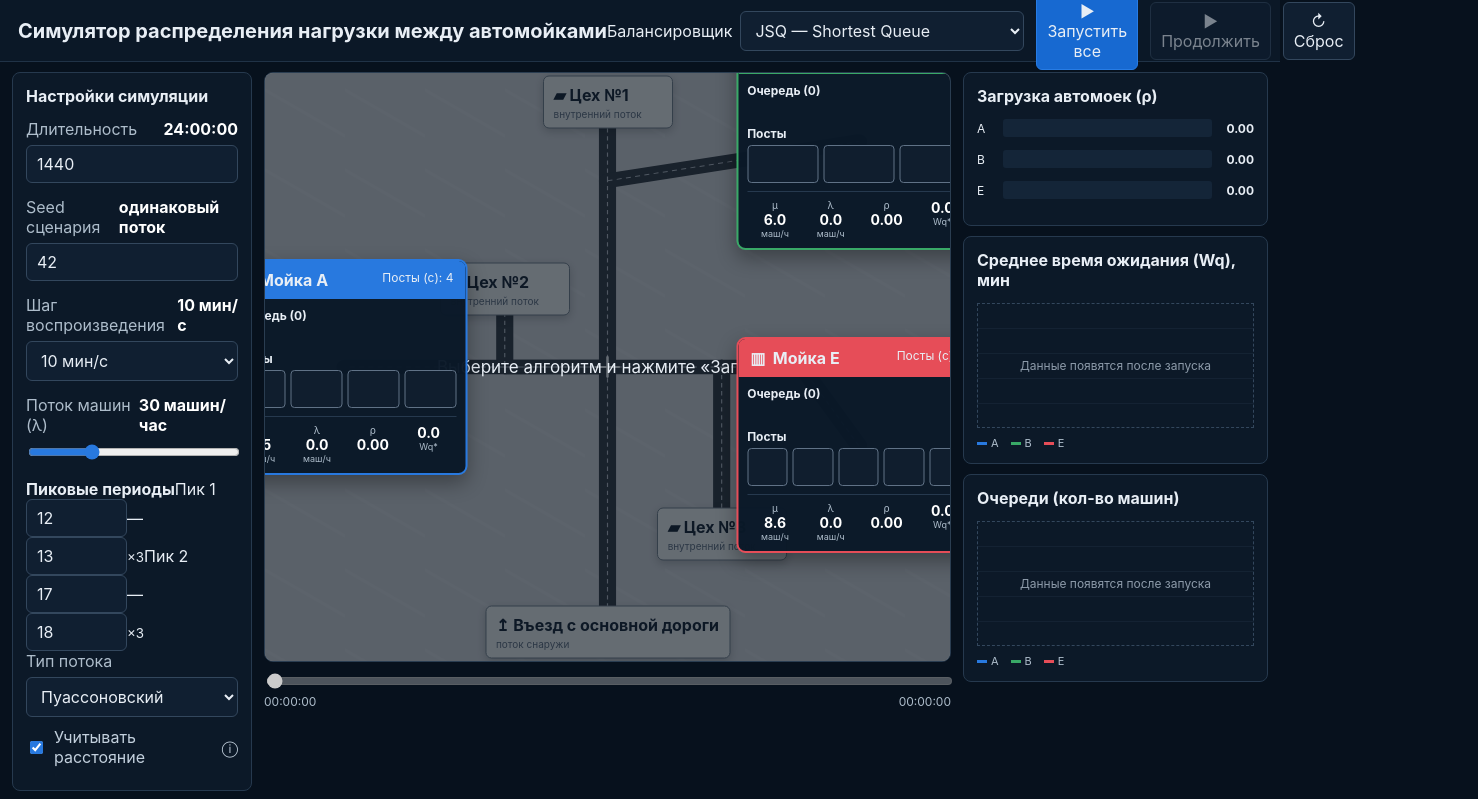
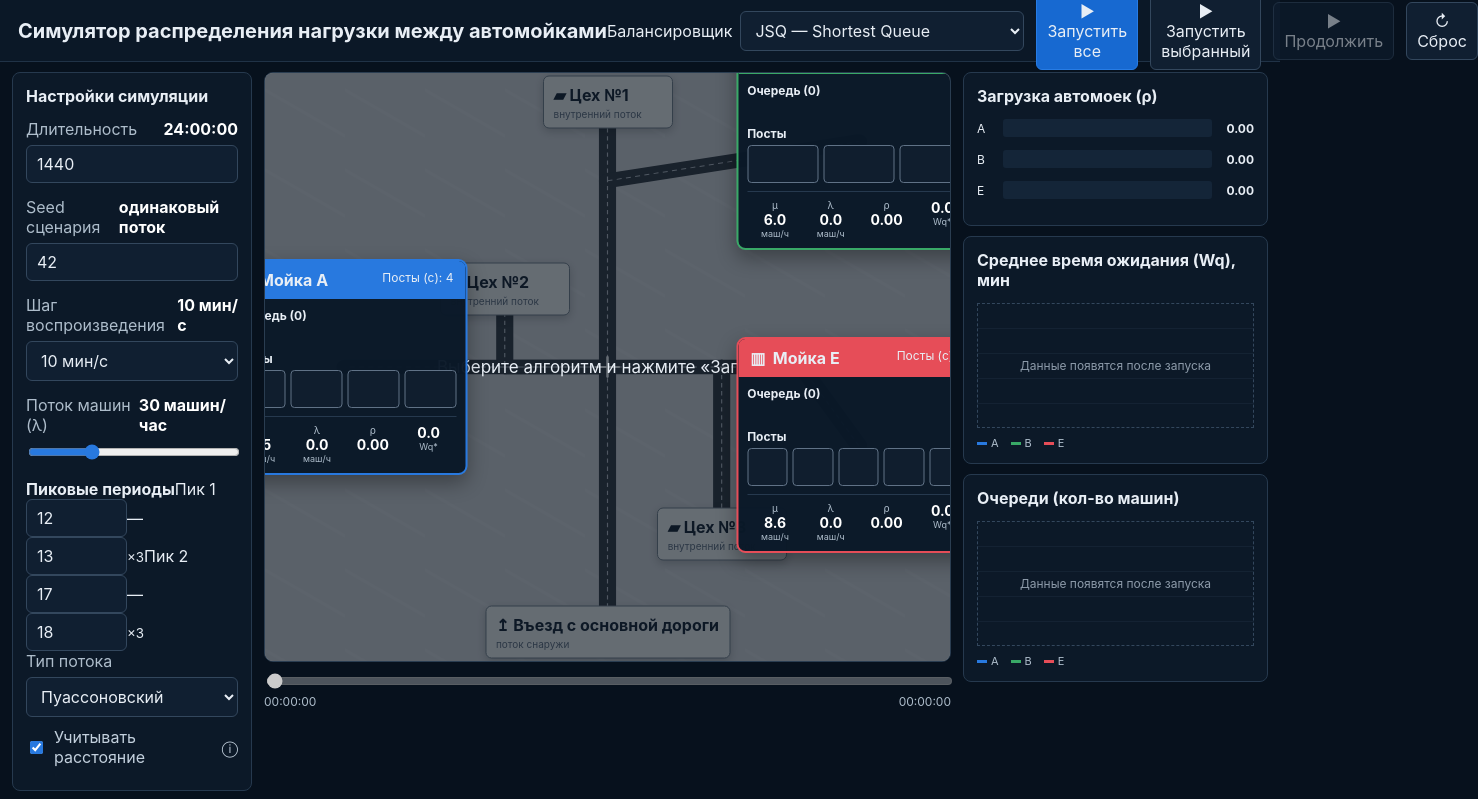
Before and after one commit to nesterenko-a/WashCarLoadBalancer, a React (Vite) app in the folder packages/simulator/: page / in a window 1280 px wide. Shown: the top 799 px of the page, 1478 px wide, since content can reach past the window. Built offline with nearby package versions, Linux system fonts and the light colour scheme.

Commit message:
feat(simulator): run selected algorithm

```diff
--- a/packages/simulator/src/App.tsx
+++ b/packages/simulator/src/App.tsx
@@ -61,16 +61,17 @@ export default function App() {
   const [washes, setWashes] = useState<CarWash[]>(WASHES);
   const [editingWashId, setEditingWashId] = useState<string | null>(null);
   const [selectedVehicleId, setSelectedVehicleId] = useState<string | null>(null);
-  const [selected, setSelected] = useState<Algorithm>('jsq'); const [results, setResults] = useState<Record<Algorithm, SimulationResult> | null>(null);
+  const [selected, setSelected] = useState<Algorithm>('jsq'); const [results, setResults] = useState<Record<Algorithm, SimulationResult> | null>(null); const [singleRun, setSingleRun] = useState<{ algorithm: Algorithm; result: SimulationResult } | null>(null);
   const [time, setTime] = useState(0); const [playing, setPlaying] = useState(false); const [speed, setSpeed] = useState(10);
   const [visibility, setVisibility] = useState({ roads: true, posts: true, queues: true, values: true });
-  const active = results?.[selected]; const maxTime = active?.snapshots.at(-1)?.time ?? 0;
+  const active = results?.[selected] ?? (singleRun?.algorithm === selected ? singleRun.result : undefined); const maxTime = active?.snapshots.at(-1)?.time ?? 0;
   const snapshot = useMemo(() => active && getSnapshot(active, time), [active, time]);
   const activeDecision = useMemo(() => active ? [...active.decisions].reverse().find(item => item.time <= time) : undefined, [active, time]);
   const inspectedRequest = selectedVehicleId ? active?.requests.find(item => item.id === selectedVehicleId) : undefined;
   const inspectedDecision = inspectedRequest ? active?.decisions.find(item => item.requestId === inspectedRequest.id) : activeDecision;
   const focusRequest = inspectedRequest ?? (activeDecision ? active?.requests.find(item => item.id === activeDecision.requestId) : undefined);
-  const start = () => { const next = {} as Record<Algorithm, SimulationResult>; algorithms.forEach(a => next[a] = run(seed, a, lambda, horizon, peaks, washes)); setResults(next); setTime(0); setPlaying(true); };
+  const start = () => { const next = {} as Record<Algorithm, SimulationResult>; algorithms.forEach(a => next[a] = run(seed, a, lambda, horizon, peaks, washes)); setSingleRun(null); setResults(next); setTime(0); setPlaying(true); };
+  const startSelected = () => { setResults(null); setSingleRun({ algorithm: selected, result: run(seed, selected, lambda, horizon, peaks, washes) }); setSelectedVehicleId(null); setTime(0); setPlaying(true); };
   const editingWash = washes.find(wash => wash.id === editingWashId);
   const updateWash = (id: string, update: Partial<CarWash>) => setWashes(current => current.map(wash => wash.id === id ? { ...wash, ...update } : wash));
   const updatePeak = (index: number, update: Partial<PeakWindow>) => setPeaks(current => current.map((peak, i) => i === index ? { ...peak, ...update } : peak));
@@ -81,7 +82,7 @@ export default function App() {
   return <div className="app">
     <header><h1>Симулятор распределения нагрузки между автомойками</h1><div className="header-controls">
       <label>Балансировщик <select value={selected} onChange={e => { setSelected(e.target.value as Algorithm); setTime(0); }}><option value="jsq">{labels.jsq}</option><option value="weighted_jsq">{labels.weighted_jsq}</option><option value="random">{labels.random}</option><option disabled>Power of Two Choices — скоро</option><option disabled>Round Robin — скоро</option></select></label>
-      <button className="primary" onClick={start}>▶ Запустить все</button><button disabled={!active} onClick={() => setPlaying(v => !v)}>{playing ? '❚❚ Пауза' : '▶ Продолжить'}</button><button onClick={() => { setTime(0); setPlaying(false); }}>↻ Сброс</button>
+      <button className="primary" onClick={start}>▶ Запустить все</button><button onClick={startSelected}>▶ Запустить выбранный</button><button disabled={!active} onClick={() => setPlaying(v => !v)}>{playing ? '❚❚ Пауза' : '▶ Продолжить'}</button><button onClick={() => { setTime(0); setPlaying(false); }}>↻ Сброс</button>
     </div></header>
     <main><aside className="sidebar"><Panel title="Настройки симуляции">
       <Field label="Длительность" value={formatTime(horizon)}><input type="number" min="30" max="1440" value={horizon} onChange={e => setHorizon(Number(e.target.value))}/></Field>
@@ -93,7 +94,7 @@ export default function App() {
       <label className="check"><input type="checkbox" checked readOnly/>Учитывать расстояние <span title="Отключение требует параметра в алгоритмах core.">ⓘ</span></label>
     </Panel><Panel title="Отображение">{(['roads', 'posts', 'queues', 'values'] as const).map(key => <label className="check" key={key}><input type="checkbox" checked={visibility[key]} onChange={e => setVisibility({ ...visibility, [key]: e.target.checked })}/>{{ roads:'Показывать дороги', posts:'Показывать посты', queues:'Показывать очереди', values:'Показывать значения' }[key]}</label>)}</Panel>
     {editingWash && <><Panel title={'Параметры: ' + editingWash.name}><WashEditor wash={editingWash} onChange={updateWash}/></Panel><Panel title={'Заявки: ' + editingWash.name}>{active ? <WashVehicleList wash={editingWash} result={active} time={time} onSelect={request => { setSelectedVehicleId(request.id); setTime(request.assignedAt); setPlaying(false); }}/> : <small>Запустите симуляцию, чтобы увидеть список машин.</small>}</Panel></>}<Panel title="Типы машин"><VehicleLegend/></Panel><Panel title="Метрики системы (итог)"><Metric text="Обслужено машин" value={metrics ? String(metrics.completed) : '—'}/><Metric text="Среднее время ожидания" value={metrics ? `${metrics.avgWaitMin.toFixed(1)} мин` : '—'}/><Metric text="Средняя длина очереди" value={metrics ? (Object.values(active?.washMetrics ?? {}).reduce((sum, wash) => sum + wash.avgQueueLength, 0) / washes.length).toFixed(1) : '—'}/><Metric text="Загрузка системы (ρ)" value={metrics ? `${(metrics.avgRho * 100).toFixed(0)}%` : '—'}/><Metric text="Поток машин (λ)" value={`${(lambda * 60).toFixed(1)}/час`}/></Panel></aside>
-    <section className="center"><div className="map"><Map washes={washes} result={active} time={time} onVehicleClick={inspectVehicle} onWashClick={setEditingWashId} snapshot={snapshot} visibility={visibility} route={focusRequest?.route}/>{!active && <div className="empty">Выберите алгоритм и нажмите «Запуск»</div>}</div>{active && <><Decision result={active} decision={inspectedDecision} inspected={Boolean(inspectedRequest)}/><ComparisonTable results={results!} selected={selected} onSelect={algorithm => { setSelected(algorithm); setSelectedVehicleId(null); setTime(0); }}/></>}<input className="timeline" type="range" min="0" max={maxTime || 1} step=".1" value={time} disabled={!active} onChange={e => setTime(Number(e.target.value))}/><div className="time-label"><span>{formatTime(time)}</span><span>{formatTime(maxTime)}</span></div>{active && <Table washes={washes} result={active} snapshot={snapshot}/>}</section>
+    <section className="center"><div className="map"><Map washes={washes} result={active} time={time} onVehicleClick={inspectVehicle} onWashClick={setEditingWashId} snapshot={snapshot} visibility={visibility} route={focusRequest?.route}/>{!active && <div className="empty">Выберите алгоритм и нажмите «Запуск»</div>}</div>{active && <Decision result={active} decision={inspectedDecision} inspected={Boolean(inspectedRequest)}/>} {results && <ComparisonTable results={results} selected={selected} onSelect={algorithm => { setSelected(algorithm); setSelectedVehicleId(null); setTime(0); }}/>}<input className="timeline" type="range" min="0" max={maxTime || 1} step=".1" value={time} disabled={!active} onChange={e => setTime(Number(e.target.value))}/><div className="time-label"><span>{formatTime(time)}</span><span>{formatTime(maxTime)}</span></div>{active && <Table washes={washes} result={active} snapshot={snapshot}/>}</section>
     <aside className="right"><Panel title="Загрузка автомоек (ρ)">{washes.map(w => <Bar key={w.id} label={w.name.at(-1)!} value={snapshot?.washes.find(s => s.washId === w.id)?.rho ?? 0} color={colors[w.id]}/>)}</Panel><Panel title="Среднее время ожидания (Wq), мин"><Chart result={active} field="wait"/><Legend/></Panel><Panel title="Очереди (кол-во машин)"><Chart result={active} field="queue"/><Legend/></Panel></aside></main></div>;
 }
 function Panel({ title, children }: { title: string; children: React.ReactNode }) { return <section className="panel"><h2>{title}</h2>{children}</section>; }
```
